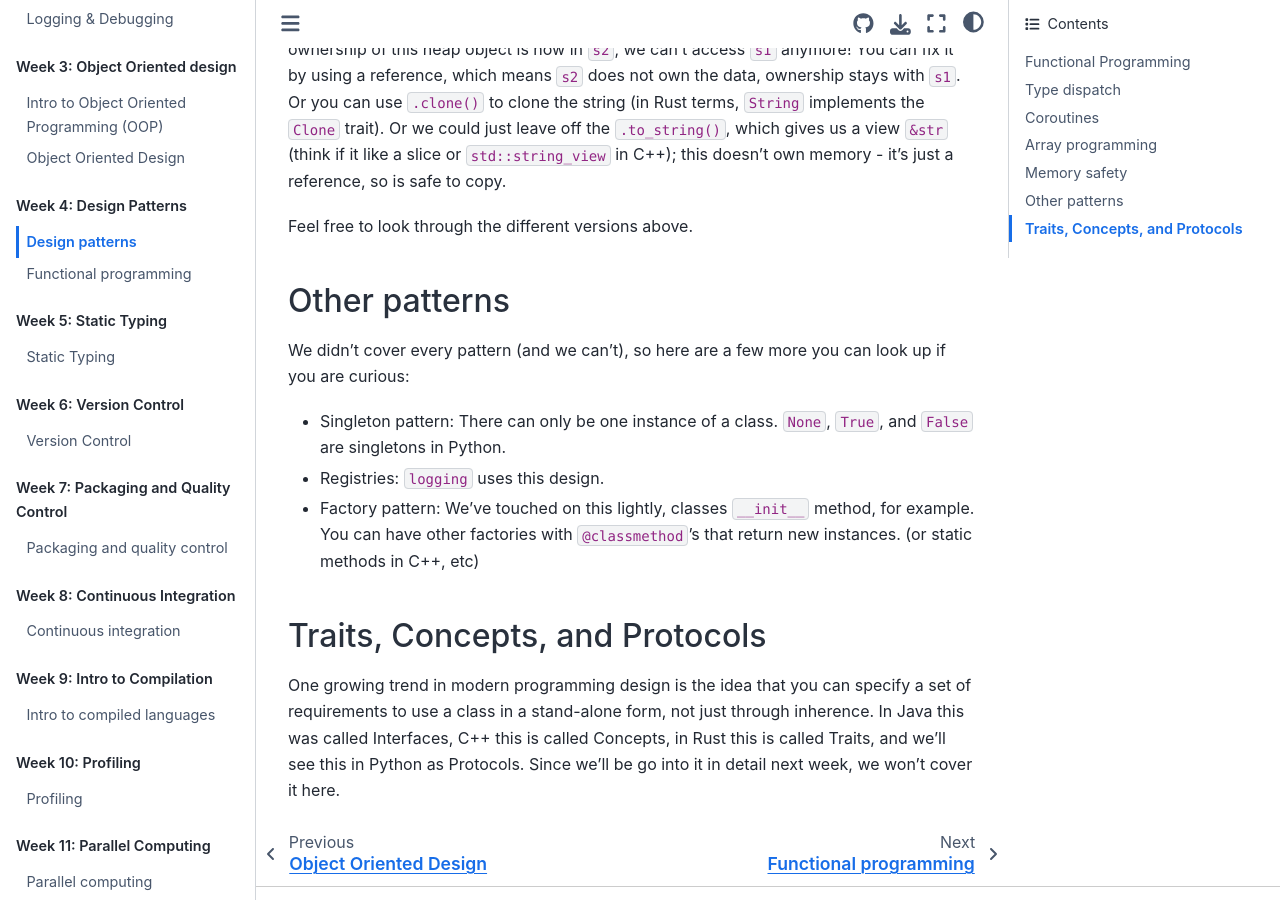
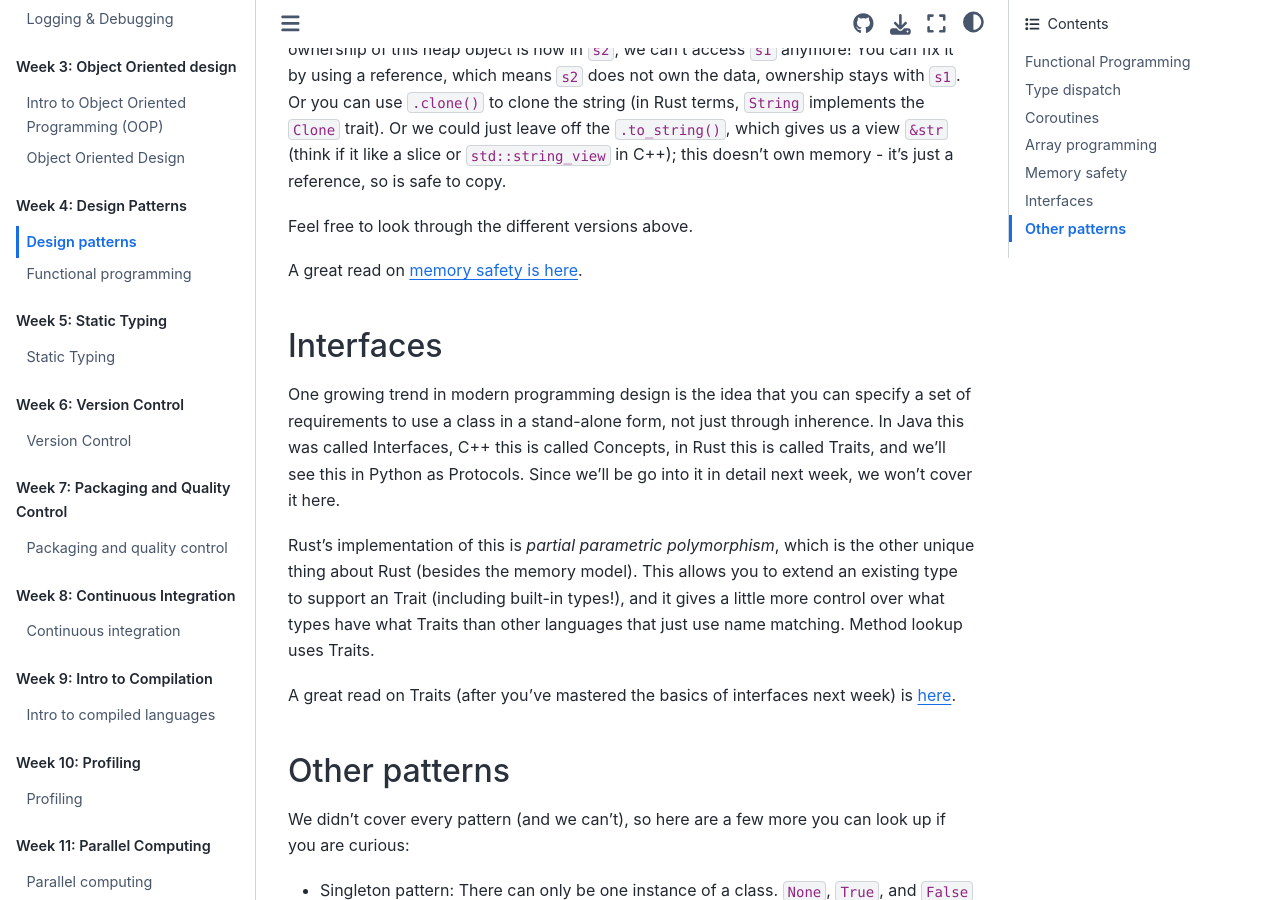
Before and after one commit to se-for-sci/se-for-sci.github.io, a Jupyter Book: the page built from content/week4/designpatt.md, in a window 1280 px wide and 900 px high, scrolled down 15431 px. Built offline with Jupyter Book 1.0.4 settings and Sphinx 7.4.7 and the Sphinx Book theme 1.1.4, drawn with Linux system fonts in a browser that asks for light colours; some of the changed text lies outside the part shown.

Commit message:
chore: minor additions
Signed-off-by: Henry Schreiner <henryschreineriii@gmail.com>

````diff
--- a/content/week4/designpatt.md
+++ b/content/week4/designpatt.md
@@ -277,8 +277,8 @@ print(f"{radius[50,400] = }")
 
 Here, we make a grid of values that represent `x` and `y` over a fixed grid.
 Then we can work with the values much like we'd write math, and everything
-happens elementwise. We can also take these values, mask out values more than 5,
-then plot the result:
+happens element-wise. We can also take these values, mask out values more than
+5, then plot the result:
 
 ```{code-cell} python3
 import matplotlib.pyplot as plt
@@ -788,6 +788,27 @@ so is safe to copy.
 
 Feel free to look through the different versions above.
 
+A great read on
+[memory safety is here](https://stanford-cs242.github.io/f18/lectures/05-1-rust-memory-safety.html).
+
+## Interfaces
+
+One growing trend in modern programming design is the idea that you can specify
+a set of requirements to use a class in a stand-alone form, not just through
+inherence. In Java this was called Interfaces, C++ this is called Concepts, in
+Rust this is called Traits, and we'll see this in Python as Protocols. Since
+we'll be go into it in detail next week, we won't cover it here.
+
+Rust's implementation of this is _partial parametric polymorphism_, which is the
+other unique thing about Rust (besides the memory model). This allows you to
+extend an existing type to support an Trait (including built-in types!), and it
+gives a little more control over what types have what Traits than other
+languages that just use name matching. Method lookup uses Traits.
+
+A great read on Traits (after you've mastered the basics of interfaces next
+week) is
+[here](https://stanford-cs242.github.io/f18/lectures/05-2-rust-traits.html).
+
 ## Other patterns
 
 We didn't cover every pattern (and we can't), so here are a few more you can
@@ -799,11 +820,3 @@ look up if you are curious:
 - Factory pattern: We've touched on this lightly, classes `__init__` method, for
   example. You can have other factories with `@classmethod`'s that return new
   instances. (or static methods in C++, etc)
-
-## Traits, Concepts, and Protocols
-
-One growing trend in modern programming design is the idea that you can specify
-a set of requirements to use a class in a stand-alone form, not just through
-inherence. In Java this was called Interfaces, C++ this is called Concepts, in
-Rust this is called Traits, and we'll see this in Python as Protocols. Since
-we'll be go into it in detail next week, we won't cover it here.
````
Also changed, not shown: other parts of content/week4/designpatt.md (+1 -1 lines).
